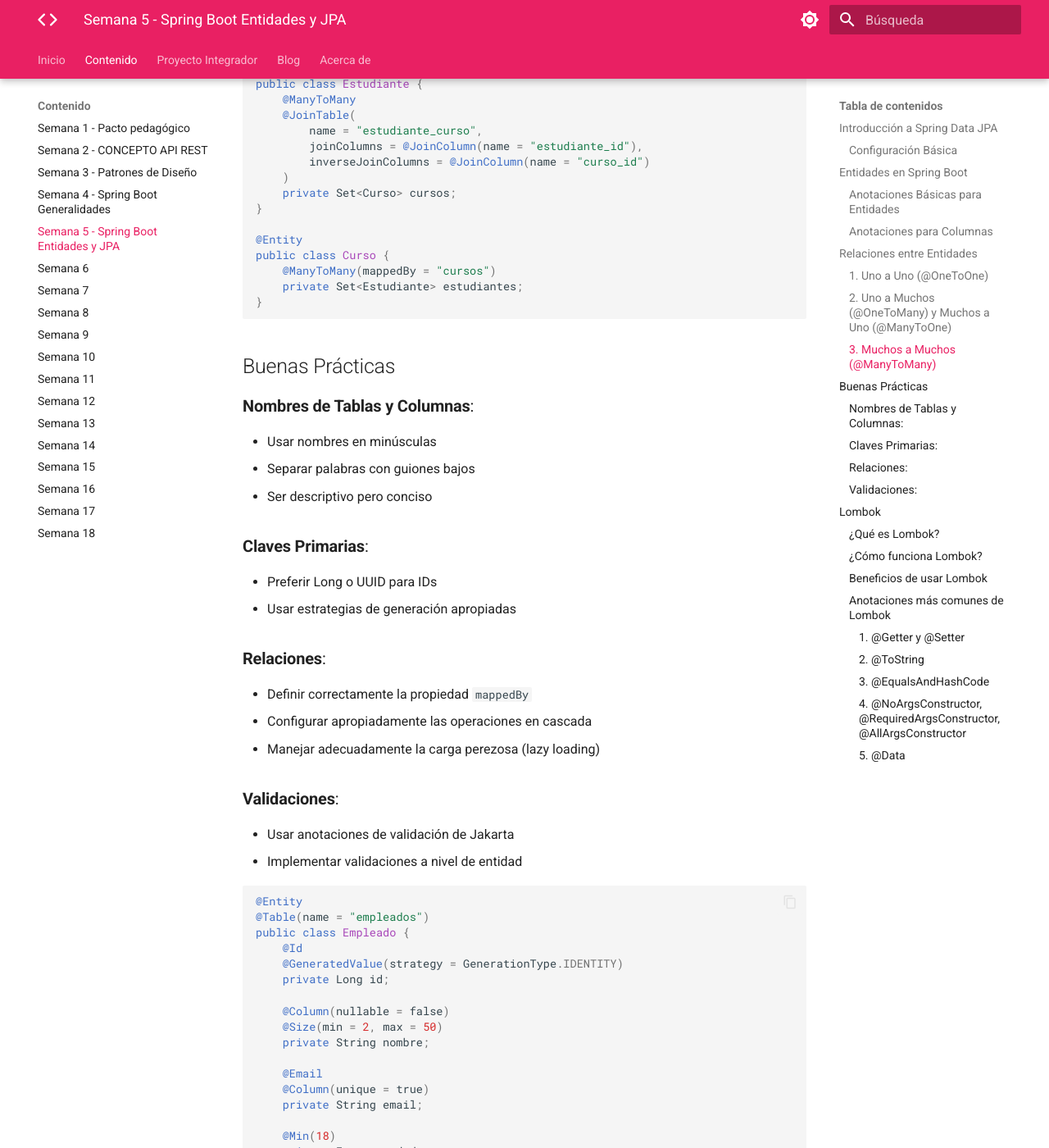
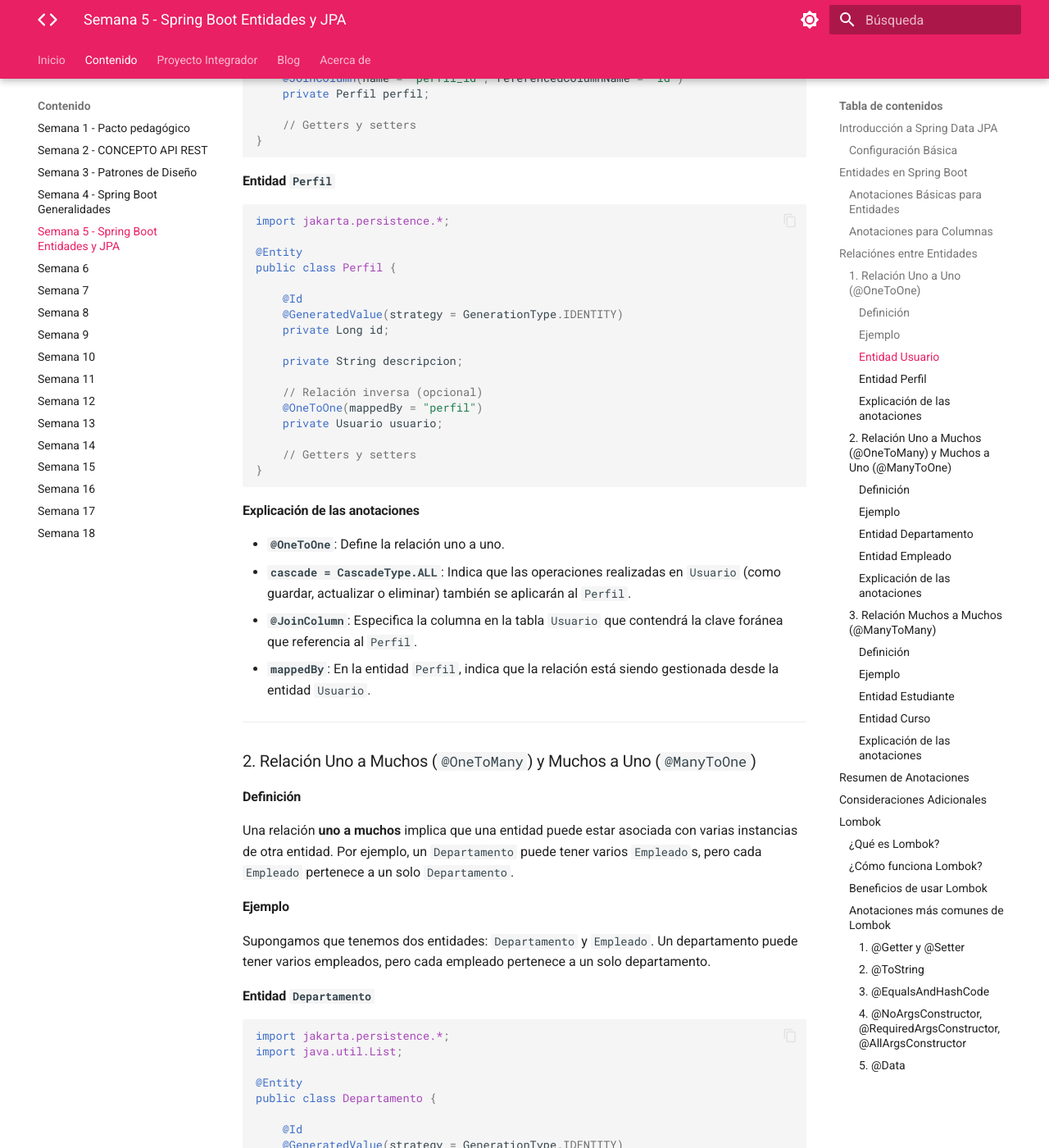
Before and after one commit to jfinfocesde/25b2, an MkDocs documentation site: the page built from docs/content/p5.md, in a window 1280 px wide and 1400 px high, scrolled down 2755 px. Shown: the whole window at 82% size. Built offline with MkDocs 1.6.1 and Material for MkDocs 9.7.7, drawn with Linux system fonts in a browser that asks for light colours; some of the changed text lies outside the part shown.

Commit message:
15-03-2025

````diff
--- a/docs/content/p5.md
+++ b/docs/content/p5.md
@@ -79,47 +79,155 @@
 }
 ```
 
-## Relaciones entre Entidades
+##  Relaciónes entre Entidades
 
-### 1. Uno a Uno (@OneToOne)
+En Spring Boot, las relaciones entre entidades se manejan utilizando anotaciones de JPA (Java Persistence API), que es el estándar para trabajar con bases de datos relacionales en Java. Estas anotaciones permiten definir cómo se relacionan las tablas en la base de datos y cómo se mapean estas relaciones en las clases de entidad.
 
+---
+
+### 1. Relación Uno a Uno (`@OneToOne`)
+
+#### Definición
+Una relación **uno a uno** implica que una entidad está asociada exactamente con una instancia de otra entidad. Por ejemplo, un `Usuario` puede tener un `Perfil` único.
+
+#### Ejemplo
+Supongamos que tenemos dos entidades: `Usuario` y `Perfil`. Cada usuario tiene un perfil único, y cada perfil pertenece a un solo usuario.
+
+#### Entidad `Usuario`
 ```java
+import jakarta.persistence.*;
+
 @Entity
 public class Usuario {
+
+    @Id
+    @GeneratedValue(strategy = GenerationType.IDENTITY)
+    private Long id;
+
+    private String nombre;
+
+    // Relación uno a uno con Perfil
     @OneToOne(cascade = CascadeType.ALL)
-    @JoinColumn(name = "perfil_id")
+    @JoinColumn(name = "perfil_id", referencedColumnName = "id")
     private Perfil perfil;
+
+    // Getters y setters
 }
+```
+
+#### Entidad `Perfil`
+```java
+import jakarta.persistence.*;
 
 @Entity
 public class Perfil {
+
+    @Id
+    @GeneratedValue(strategy = GenerationType.IDENTITY)
+    private Long id;
+
+    private String descripcion;
+
+    // Relación inversa (opcional)
     @OneToOne(mappedBy = "perfil")
     private Usuario usuario;
+
+    // Getters y setters
 }
 ```
 
-### 2. Uno a Muchos (@OneToMany) y Muchos a Uno (@ManyToOne)
+#### Explicación de las anotaciones
+- **`@OneToOne`**: Define la relación uno a uno.
+- **`cascade = CascadeType.ALL`**: Indica que las operaciones realizadas en `Usuario` (como guardar, actualizar o eliminar) también se aplicarán al `Perfil`.
+- **`@JoinColumn`**: Especifica la columna en la tabla `Usuario` que contendrá la clave foránea que referencia al `Perfil`.
+- **`mappedBy`**: En la entidad `Perfil`, indica que la relación está siendo gestionada desde la entidad `Usuario`.
 
+---
+
+### 2. Relación Uno a Muchos (`@OneToMany`) y Muchos a Uno (`@ManyToOne`)
+
+#### Definición
+Una relación **uno a muchos** implica que una entidad puede estar asociada con varias instancias de otra entidad. Por ejemplo, un `Departamento` puede tener varios `Empleado`s, pero cada `Empleado` pertenece a un solo `Departamento`.
+
+#### Ejemplo
+Supongamos que tenemos dos entidades: `Departamento` y `Empleado`. Un departamento puede tener varios empleados, pero cada empleado pertenece a un solo departamento.
+
+#### Entidad `Departamento`
 ```java
-@Entity
-public class Categoria {
-    @OneToMany(mappedBy = "categoria", cascade = CascadeType.ALL)
-    private List<Producto> productos;
-}
+import jakarta.persistence.*;
+import java.util.List;
 
 @Entity
-public class Producto {
-    @ManyToOne
-    @JoinColumn(name = "categoria_id")
-    private Categoria categoria;
+public class Departamento {
+
+    @Id
+    @GeneratedValue(strategy = GenerationType.IDENTITY)
+    private Long id;
+
+    private String nombre;
+
+    // Relación uno a muchos con Empleado
+    @OneToMany(mappedBy = "departamento", cascade = CascadeType.ALL)
+    private List<Empleado> empleados;
+
+    // Getters y setters
 }
 ```
 
-### 3. Muchos a Muchos (@ManyToMany)
+#### Entidad `Empleado`
+```java
+import jakarta.persistence.*;
 
+@Entity
+public class Empleado {
+
+    @Id
+    @GeneratedValue(strategy = GenerationType.IDENTITY)
+    private Long id;
+
+    private String nombre;
+
+    // Relación muchos a uno con Departamento
+    @ManyToOne
+    @JoinColumn(name = "departamento_id", referencedColumnName = "id")
+    private Departamento departamento;
+
+    // Getters y setters
+}
+```
+
+#### Explicación de las anotaciones
+- **`@OneToMany`**: Define la relación uno a muchos.
+- **`mappedBy`**: Indica que la relación está siendo gestionada desde la entidad `Empleado` (la entidad que contiene la clave foránea).
+- **`cascade = CascadeType.ALL`**: Propaga las operaciones realizadas en `Departamento` a los `Empleado`s asociados.
+- **`@ManyToOne`**: Define la relación muchos a uno.
+- **`@JoinColumn`**: Especifica la columna en la tabla `Empleado` que contendrá la clave foránea que referencia al `Departamento`.
+
+---
+
+### 3. Relación Muchos a Muchos (`@ManyToMany`)
+
+#### Definición
+Una relación **muchos a muchos** implica que una entidad puede estar asociada con múltiples instancias de otra entidad, y viceversa. Por ejemplo, un `Estudiante` puede inscribirse en varios `Curso`s, y un `Curso` puede tener varios `Estudiante`s.
+
+#### Ejemplo
+Supongamos que tenemos dos entidades: `Estudiante` y `Curso`. Un estudiante puede inscribirse en varios cursos, y un curso puede tener varios estudiantes.
+
+#### Entidad `Estudiante`
 ```java
+import jakarta.persistence.*;
+import java.util.Set;
+
 @Entity
 public class Estudiante {
+
+    @Id
+    @GeneratedValue(strategy = GenerationType.IDENTITY)
+    private Long id;
+
+    private String nombre;
+
+    // Relación muchos a muchos con Curso
     @ManyToMany
     @JoinTable(
         name = "estudiante_curso",
@@ -127,57 +235,61 @@
         inverseJoinColumns = @JoinColumn(name = "curso_id")
     )
     private Set<Curso> cursos;
+
+    // Getters y setters
 }
+```
+
+#### Entidad `Curso`
+```java
+import jakarta.persistence.*;
+import java.util.Set;
 
 @Entity
 public class Curso {
-    @ManyToMany(mappedBy = "cursos")
-    private Set<Estudiante> estudiantes;
-}
-```
 
-## Buenas Prácticas
-
-### **Nombres de Tablas y Columnas**:
-   - Usar nombres en minúsculas
-   - Separar palabras con guiones bajos
-   - Ser descriptivo pero conciso
-
-### **Claves Primarias**:
-   - Preferir Long o UUID para IDs
-   - Usar estrategias de generación apropiadas
-
-### **Relaciones**:
-   - Definir correctamente la propiedad `mappedBy`
-   - Configurar apropiadamente las operaciones en cascada
-   - Manejar adecuadamente la carga perezosa (lazy loading)
-
-### **Validaciones**:
-   - Usar anotaciones de validación de Jakarta
-   - Implementar validaciones a nivel de entidad
-
-```java
-@Entity
-@Table(name = "empleados")
-public class Empleado {
     @Id
     @GeneratedValue(strategy = GenerationType.IDENTITY)
     private Long id;
 
-    @Column(nullable = false)
-    @Size(min = 2, max = 50)
     private String nombre;
 
-    @Email
-    @Column(unique = true)
-    private String email;
+    // Relación muchos a muchos con Estudiante
+    @ManyToMany(mappedBy = "cursos")
+    private Set<Estudiante> estudiantes;
 
-    @Min(18)
-    private Integer edad;
-
-    // Getters y Setters
+    // Getters y setters
 }
 ```
+
+#### Explicación de las anotaciones
+- **`@ManyToMany`**: Define la relación muchos a muchos.
+- **`@JoinTable`**: Define la tabla intermedia que se creará automáticamente para almacenar las relaciones entre `Estudiante` y `Curso`.
+  - **`name`**: Nombre de la tabla intermedia.
+  - **`joinColumns`**: Columna que hace referencia a la entidad propietaria (`Estudiante`).
+  - **`inverseJoinColumns`**: Columna que hace referencia a la entidad inversa (`Curso`).
+- **`mappedBy`**: En la entidad `Curso`, indica que la relación está siendo gestionada desde la entidad `Estudiante`.
+
+---
+
+## Resumen de Anotaciones
+
+| Relación          | Anotación Principal | Lado Propietario              | Lado Inverso               |
+|--------------------|---------------------|-------------------------------|----------------------------|
+| Uno a Uno         | `@OneToOne`         | `@JoinColumn`                 | `mappedBy`                |
+| Uno a Muchos      | `@OneToMany`        | `mappedBy`                    | `@ManyToOne` + `@JoinColumn` |
+| Muchos a Uno      | `@ManyToOne`        | `@JoinColumn`                 | N/A                        |
+| Muchos a Muchos   | `@ManyToMany`       | `@JoinTable`                  | `mappedBy`                |
+
+---
+
+## Consideraciones Adicionales
+1. **Cascading**: Las opciones de cascada (`CascadeType`) permiten propagar operaciones como guardar, actualizar o eliminar desde una entidad a sus entidades relacionadas.
+2. **Fetch Type**: Puedes especificar si las relaciones se cargan de manera **eager** (inmediata) o **lazy** (perezosa). Por defecto:
+   - `@OneToOne` y `@ManyToOne` usan `FetchType.EAGER`.
+   - `@OneToMany` y `@ManyToMany` usan `FetchType.LAZY`.
+3. **Bidireccionalidad**: Si defines una relación bidireccional (por ejemplo, `@OneToMany` y `@ManyToOne`), asegúrate de mantener sincronizados ambos lados de la relación.
+
 ## Lombok
 
 ### ¿Qué es Lombok?
````
